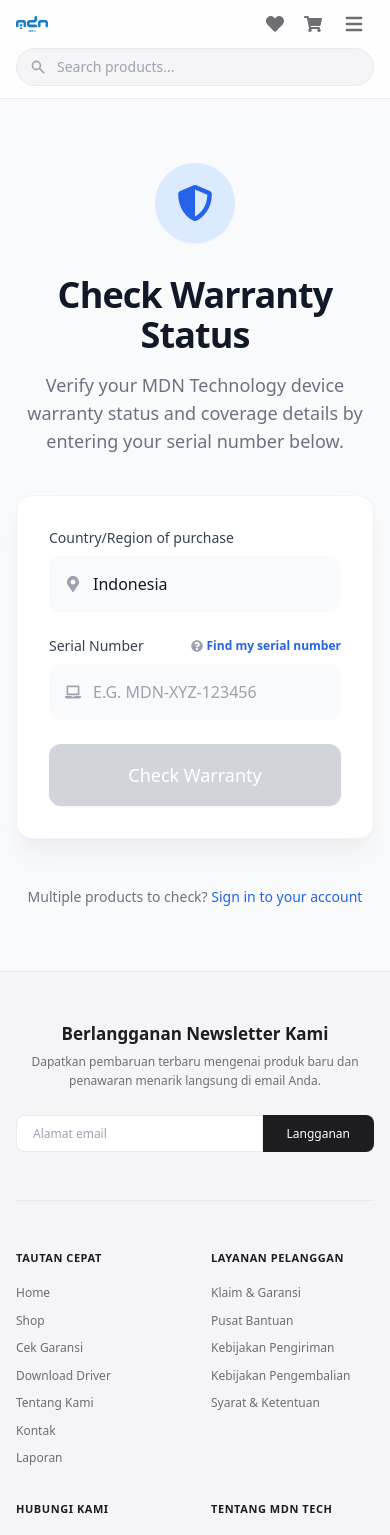
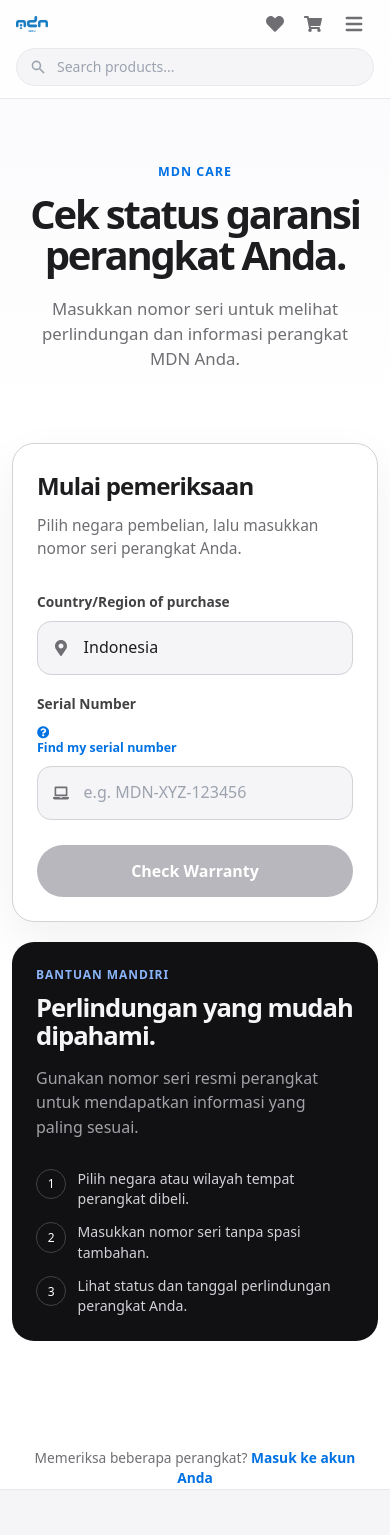
Before and after one commit to suryadharmabakti/MDN, a Next.js app: page /cek-garansi in a window 390 px wide. Shown: the top 1535 px of the page. Built offline with nearby package versions, Linux system fonts and the light colour scheme.

Commit message:
feat: refresh warranty page

```diff
--- /dev/null
+++ b/src/app/(main)/apple-v3-pages.module.css
@@ -0,0 +1,63 @@
+.appleV3 {
+  --v3-ink: #1d1d1f;
+  --v3-muted: #6e6e73;
+  --v3-line: #d2d2d7;
+  --v3-surface: #f5f5f7;
+  --v3-blue: #0071e3;
+  color: var(--v3-ink);
+  background: #fff;
+}
+
+.appleV3 *, .appleV3 *::before, .appleV3 *::after { box-sizing: border-box; }
+
+.warrantyPage { min-height: 100vh; }
+.warrantyHero { padding: clamp(4.5rem, 9vw, 7.75rem) 1.25rem 3.5rem; text-align: center; background: linear-gradient(180deg, #fbfbfd 0%, #fff 100%); }
+.eyebrow { margin: 0 0 .72rem; color: var(--v3-blue); font-size: .78rem; font-weight: 650; letter-spacing: .08em; text-transform: uppercase; }
+.warrantyTitle { max-width: 760px; margin: 0 auto; font-size: clamp(2.5rem, 5.3vw, 4.7rem); font-weight: 650; letter-spacing: -.055em; line-height: 1.04; }
+.warrantyLead { max-width: 610px; margin: 1.3rem auto 0; color: var(--v3-muted); font-size: clamp(1.05rem, 1.9vw, 1.3rem); line-height: 1.48; }
+
+.warrantyMain { width: min(100% - 2.5rem, 1080px); margin: 0 auto; padding: 1rem 0 clamp(5rem, 9vw, 8rem); }
+.warrantyGrid { display: grid; grid-template-columns: minmax(0, 1.15fr) minmax(270px, .85fr); gap: clamp(1.25rem, 4vw, 4rem); align-items: start; }
+.formPanel { padding: clamp(1.5rem, 4vw, 3rem); background: #fff; border: 1px solid var(--v3-line); border-radius: 28px; box-shadow: 0 18px 48px rgba(0,0,0,.06); }
+.panelTitle { margin: 0; font-size: clamp(1.5rem, 2.4vw, 2rem); font-weight: 650; letter-spacing: -.035em; }
+.panelIntro { margin: .65rem 0 2rem; color: var(--v3-muted); font-size: .97rem; }
+.fieldGroup { margin-top: 1.2rem; }
+.fieldLabel { display: flex; align-items: center; justify-content: space-between; gap: .75rem; margin-bottom: .55rem; color: #424245; font-size: .86rem; font-weight: 600; }
+.fieldControl { position: relative; }
+.fieldIcon { position: absolute; top: 50%; left: 1rem; z-index: 1; transform: translateY(-50%); color: var(--v3-muted); pointer-events: none; }
+.select, .input { width: 100%; min-height: 54px; padding: .85rem 1rem .85rem 2.85rem; border: 1px solid var(--v3-line); border-radius: 14px; outline: none; color: var(--v3-ink); background: var(--v3-surface); font: inherit; transition: border-color .2s ease, box-shadow .2s ease, background .2s ease; }
+.select { appearance: none; cursor: pointer; }
+.select:focus, .input:focus { border-color: var(--v3-blue); background: #fff; box-shadow: 0 0 0 4px rgba(0,113,227,.16); }
+.helpButton { appearance: none; border: 0; padding: 0; color: var(--v3-blue); background: transparent; font-size: .78rem; font-weight: 600; cursor: pointer; }
+.helpButton:hover { text-decoration: underline; }
+.serialHelp { margin-top: .75rem; padding: 1rem 1.05rem; border: 1px solid #c7ddf8; border-radius: 14px; color: #424245; background: #f2f8ff; font-size: .82rem; line-height: 1.5; }
+.serialHelp p { margin: 0 0 .45rem; color: var(--v3-ink); font-weight: 650; }
+.serialHelp ul { margin: 0; padding-left: 1.15rem; }
+.serialHelp code { padding: .1rem .3rem; border: 1px solid #c7ddf8; border-radius: 5px; background: #fff; font-size: .75rem; }
+.submit { width: 100%; min-height: 52px; margin-top: 1.6rem; border: 0; border-radius: 999px; color: #fff; background: var(--v3-blue); font: inherit; font-weight: 600; cursor: pointer; transition: transform .2s ease, background .2s ease, box-shadow .2s ease; }
+.submit:hover:not(:disabled) { background: #0077ed; box-shadow: 0 8px 20px rgba(0,113,227,.22); transform: translateY(-1px); }
+.submit:disabled { background: #b7b7bd; cursor: not-allowed; }
+.result { margin-top: 1.5rem; padding: 1.25rem; border: 1px solid var(--v3-line); border-radius: 18px; }
+.success { border-color: #b9e5c9; background: #f5fff8; }
+.failure { border-color: #f3c7c7; background: #fff8f8; }
+.resultHeader { display: flex; align-items: center; gap: .8rem; margin-bottom: 1rem; }
+.statusIcon { display: grid; width: 2.5rem; height: 2.5rem; place-items: center; border-radius: 50%; }
+.success .statusIcon { color: #198754; background: #d9f6e5; }
+.failure .statusIcon { color: #c5221f; background: #ffdfde; }
+.resultTitle { margin: 0; font-size: 1rem; font-weight: 650; }
+.serial { margin: .15rem 0 0; color: var(--v3-muted); font: .75rem ui-monospace, SFMono-Regular, Menlo, monospace; }
+.resultCard { overflow: hidden; border: 1px solid rgba(0,0,0,.06); border-radius: 14px; background: #fff; }
+.resultRow { display: flex; justify-content: space-between; gap: 1rem; padding: .9rem 1rem; border-bottom: 1px solid #eeeef0; font-size: .86rem; }
+.resultRow:last-child { border-bottom: 0; }
+.resultRow span { color: var(--v3-muted); }
+.resultRow strong { text-align: right; font-weight: 600; }
+.badge { display: inline-flex; align-items: center; padding: .2rem .55rem; border-radius: 999px; font-size: .72rem; font-weight: 650; }
+.active { color: #157347; background: #d9f6e5; }.expired { color: #b42318; background: #ffdfde; }
+.support { margin: .9rem 0 0; color: var(--v3-muted); font-size: .8rem; text-align: center; }.support a, .signIn a { color: var(--v3-blue); font-weight: 600; }.support a:hover, .signIn a:hover { text-decoration: underline; }
+.sidePanel { padding: clamp(1.5rem, 3vw, 2.25rem); border-radius: 28px; color: #f5f5f7; background: #111114; }
+.sideKicker { margin: 0 0 .65rem; color: #8ab4f8; font-size: .75rem; font-weight: 650; letter-spacing: .08em; text-transform: uppercase; }
+.sidePanel h2 { margin: 0; font-size: clamp(1.6rem, 2.7vw, 2.2rem); font-weight: 650; letter-spacing: -.04em; line-height: 1.08; }.sidePanel > p:not(.sideKicker) { margin: 1rem 0 0; color: #a1a1a6; line-height: 1.55; }
+.steps { display: grid; gap: .8rem; margin: 1.8rem 0 0; padding: 0; list-style: none; }.steps li { display: grid; grid-template-columns: 1.9rem 1fr; gap: .7rem; align-items: start; color: #d2d2d7; font-size: .88rem; line-height: 1.45; }.stepNumber { display: grid; width: 1.9rem; height: 1.9rem; place-items: center; border: 1px solid #424245; border-radius: 50%; color: #fff; font-size: .75rem; }
+.signIn { width: min(100% - 2.5rem, 1080px); margin: 1.7rem auto 0; color: var(--v3-muted); font-size: .86rem; text-align: center; }
+@media (max-width: 760px) { .warrantyHero { padding-top: 4rem; }.warrantyMain { width: min(100% - 1.5rem, 1080px); }.warrantyGrid { grid-template-columns: 1fr; }.formPanel, .sidePanel { border-radius: 22px; }.fieldLabel { align-items: flex-start; flex-direction: column; }.resultRow { align-items: flex-start; flex-direction: column; gap: .25rem; }.resultRow strong { text-align: left; } }
+@media (prefers-reduced-motion: reduce) { .appleV3 *, .appleV3 *::before, .appleV3 *::after { transition: none !important; } }
--- a/src/app/(main)/cek-garansi/page.tsx
+++ b/src/app/(main)/cek-garansi/page.tsx
@@ -2,7 +2,8 @@
 
 import { useState } from "react";
 import Link from "next/link";
-import { FaLaptop, FaMapMarkerAlt, FaQuestionCircle, FaShieldAlt } from "react-icons/fa";
+import { FaLaptop, FaMapMarkerAlt, FaQuestionCircle } from "react-icons/fa";
+import styles from "../apple-v3-pages.module.css";
 
 export default function CheckWarrantyPage() {
     const [sn, setSn] = useState("");
@@ -31,39 +32,33 @@ export default function CheckWarrantyPage() {
     };
 
     return (
-        <div className="min-h-screen bg-gray-50 flex flex-col items-center py-16 px-4 sm:px-6 lg:px-8">
-            {/* Header Symbol */}
-            <div className="mb-8">
-                <div className="w-20 h-20 bg-primary-100 rounded-full flex items-center justify-center mx-auto shadow-sm">
-                    <FaShieldAlt className="text-4xl text-primary-600" />
-                </div>
-            </div>
+        <main className={`${styles.appleV3} apple-v2 ${styles.warrantyPage} page-warranty`}>
+            <section className={styles.warrantyHero}>
+                <p className={styles.eyebrow}>MDN Care</p>
+                <h1 className={styles.warrantyTitle}>Cek status garansi perangkat Anda.</h1>
+                <p className={styles.warrantyLead}>Masukkan nomor seri untuk melihat perlindungan dan informasi perangkat MDN Anda.</p>
+            </section>
 
-            <div className="text-center mb-10 max-w-2xl mx-auto">
-                <h1 className="text-4xl md:text-4xl font-bold text-gray-900 tracking-tight mb-4">
-                    Check Warranty Status
-                </h1>
-                <p className="text-lg text-gray-500">
-                    Verify your MDN Technology device warranty status and coverage details by entering your serial number below.
-                </p>
-            </div>
-
-            <div className="w-full max-w-xl bg-white rounded-2xl shadow-xl shadow-gray-200/50 border border-gray-100 p-8 md:p-10">
-                <form onSubmit={onSearch} className="space-y-6">
+            <div className={styles.warrantyMain}>
+                <div className={styles.warrantyGrid}>
+                    <section className={styles.formPanel} aria-labelledby="warranty-form-title">
+                        <h2 id="warranty-form-title" className={styles.panelTitle}>Mulai pemeriksaan</h2>
+                        <p className={styles.panelIntro}>Pilih negara pembelian, lalu masukkan nomor seri perangkat Anda.</p>
+                        <form onSubmit={onSearch}>
 
                     {/* Country Field */}
-                    <div className="space-y-2">
-                        <label className="block text-sm font-medium text-gray-700">
+                    <div className={styles.fieldGroup}>
+                        <label className={styles.fieldLabel}>
                             Country/Region of purchase
                         </label>
-                        <div className="relative">
-                            <div className="absolute inset-y-0 left-0 pl-4 flex items-center pointer-events-none">
-                                <FaMapMarkerAlt className="text-gray-400" />
+                        <div className={styles.fieldControl}>
+                            <div className={styles.fieldIcon}>
+                                <FaMapMarkerAlt />
                             </div>
                             <select
                                 value={country}
                                 onChange={(e) => setCountry(e.target.value)}
-                                className="block w-full pl-11 pr-10 py-4 text-base border-gray-200 bg-gray-50 focus:outline-none focus:ring-2 focus:ring-primary-500 focus:border-primary-500 rounded-xl transition-colors appearance-none cursor-pointer"
+                                className={styles.select}
                             >
                                 <option value="Indonesia">Indonesia</option>
                                 <option value="Malaysia">Malaysia</option>
@@ -74,38 +69,38 @@ export default function CheckWarrantyPage() {
                     </div>
 
                     {/* Serial Number Field */}
-                    <div className="space-y-2">
-                        <label className="block text-sm font-medium text-gray-700 flex justify-between items-center">
+                    <div className={styles.fieldGroup}>
+                        <label className={styles.fieldLabel}>
                             <span>Serial Number</span>
                             <button
                                 type="button"
                                 onClick={() => setShowSnHelp(!showSnHelp)}
-                                className="text-primary-600 hover:text-primary-700 text-xs flex items-center gap-1 font-semibold group cursor-pointer"
+                                className={styles.helpButton}
                             >
-                                <FaQuestionCircle className="text-gray-400 group-hover:text-primary-600 transition-colors" />
+                                <FaQuestionCircle />
                                 {showSnHelp ? "Tutup panduan" : "Find my serial number"}
                             </button>
                         </label>
-                        <div className="relative">
-                            <div className="absolute inset-y-0 left-0 pl-4 flex items-center pointer-events-none">
-                                <FaLaptop className="text-gray-400" />
+                        <div className={styles.fieldControl}>
+                            <div className={styles.fieldIcon}>
+                                <FaLaptop />
                             </div>
                             <input
                                 type="text"
                                 value={sn}
                                 onChange={(e) => setSn(e.target.value)}
                                 placeholder="e.g. MDN-XYZ-123456"
-                                className="block w-full pl-11 pr-4 py-4 text-base border-gray-200 bg-gray-50 focus:outline-none focus:ring-2 focus:ring-primary-500 focus:border-primary-500 rounded-xl transition-colors placeholder-gray-400 uppercase"
+                                className={styles.input}
                                 required
                             />
                         </div>
                         {showSnHelp && (
-                            <div className="bg-primary-50/70 border border-primary-200 rounded-xl p-4 text-xs text-gray-700 space-y-1.5 animate-in fade-in duration-200">
-                                <p className="font-semibold text-primary-900">Cara menemukan Nomor Seri perangkat Anda:</p>
-                                <ul className="list-disc pl-4 space-y-1 text-gray-600">
+                            <div className={styles.serialHelp}>
+                                <p>Cara menemukan Nomor Seri perangkat Anda:</p>
+                                <ul>
                                     <li><strong>Laptop:</strong> Cek stiker barcode di bagian bawah bodi laptop atau pada kardus kemasan resmi.</li>
                                     <li><strong>PC / Desktop:</strong> Cek stiker di bagian belakang atau samping casing.</li>
-                                    <li><strong>Windows:</strong> Buka Command Prompt (cmd) lalu ketik <code className="bg-white px-1.5 py-0.5 rounded border border-primary-200 font-mono">wmic bios get serialnumber</code> lalu tekan Enter.</li>
+                                    <li><strong>Windows:</strong> Buka Command Prompt (cmd) lalu ketik <code>wmic bios get serialnumber</code> lalu tekan Enter.</li>
                                 </ul>
                             </div>
                         )}
@@ -114,10 +109,7 @@ export default function CheckWarrantyPage() {
                     <button
                         type="submit"
                         disabled={loading || !sn}
-                        className={`w-full flex justify-center py-4 px-4 border border-transparent rounded-xl shadow-sm text-lg font-medium text-white ${loading || !sn
-                                ? "bg-gray-300 cursor-not-allowed"
-                                : "bg-primary-600 hover:bg-primary-700 shadow-primary-500/30 hover:shadow-lg transition-all"
-                            }`}
+                        className={styles.submit}
                     >
                         {loading ? "Checking Database..." : "Check Warranty"}
                     </button>
@@ -125,51 +117,49 @@ export default function CheckWarrantyPage() {
 
                 {/* Results Area */}
                 {hasSearched && (
-                    <div className={`mt-8 p-6 rounded-2xl border ${loading ? "hidden" :
-                            result?.ok ? "bg-green-50/50 border-green-100" : "bg-red-50/50 border-red-100"
-                        }`}>
+                    <div className={`${styles.result} ${loading ? "hidden" : result?.ok ? styles.success : styles.failure}`}>
                         {result?.ok ? (
-                            <div className="animate-in fade-in slide-in-from-bottom-4 duration-500">
-                                <div className="flex items-center gap-3 mb-4">
-                                    <div className="w-10 h-10 rounded-full bg-green-100 flex items-center justify-center shrink-0">
-                                        <svg className="w-6 h-6 text-green-600" fill="none" stroke="currentColor" viewBox="0 0 24 24">
+                            <div>
+                                <div className={styles.resultHeader}>
+                                    <div className={styles.statusIcon}>
+                                        <svg width="22" height="22" fill="none" stroke="currentColor" viewBox="0 0 24 24">
                                             <path strokeLinecap="round" strokeLinejoin="round" strokeWidth="2" d="M5 13l4 4L19 7" />
                                         </svg>
                                     </div>
                                     <div>
-                                        <h3 className="text-lg font-medium text-gray-900">Device Found</h3>
-                                        <p className="text-sm text-gray-500 font-mono">{result.data.serialNumber}</p>
+                                        <h3 className={styles.resultTitle}>Perangkat ditemukan</h3>
+                                        <p className={styles.serial}>{result.data.serialNumber}</p>
                                     </div>
                                 </div>
 
-                                <div className="bg-white rounded-xl p-4 border border-green-100 space-y-3 shadow-sm">
-                                    <div className="flex justify-between items-center py-2 border-b border-gray-50">
-                                        <span className="text-gray-500 text-sm">Product Model</span>
-                                        <span className="font-medium text-gray-900 text-right">{result.data.modelName || "MDN Device"}</span>
+                                <div className={styles.resultCard}>
+                                    <div className={styles.resultRow}>
+                                        <span>Model produk</span>
+                                        <strong>{result.data.modelName || "MDN Device"}</strong>
                                     </div>
 
                                     {result.data.warrantyUntil && (
                                         <>
-                                            <div className="flex justify-between items-center py-2 border-b border-gray-50">
-                                                <span className="text-gray-500 text-sm">Warranty Expiration</span>
-                                                <span className="font-medium text-gray-900">
+                                            <div className={styles.resultRow}>
+                                                <span>Masa garansi berakhir</span>
+                                                <strong>
                                                     {new Date(result.data.warrantyUntil).toLocaleDateString("id-ID", {
                                                         year: 'numeric',
                                                         month: 'long',
                                                         day: 'numeric'
                                                     })}
-                                                </span>
+                                                </strong>
                                             </div>
-                                            <div className="flex justify-between items-center py-2">
-                                                <span className="text-gray-500 text-sm">Status</span>
+                                            <div className={styles.resultRow}>
+                                                <span>Status</span>
                                                 {result.data.warrantyValid ? (
-                                                    <span className="inline-flex items-center px-2.5 py-0.5 rounded-full text-xs font-medium leading-4 bg-green-100 text-green-800">
-                                                        Active
-                                                    </span>
+                                                    <strong className={`${styles.badge} ${styles.active}`}>
+                                                        Aktif
+                                                    </strong>
                                                 ) : (
-                                                    <span className="inline-flex items-center px-2.5 py-0.5 rounded-full text-xs font-medium leading-4 bg-red-100 text-red-800">
-                                                        Expired
-                                                    </span>
+                                                    <strong className={`${styles.badge} ${styles.expired}`}>
+                                                        Berakhir
+                                                    </strong>
                                                 )}
                                             </div>
                                         </>
@@ -177,29 +167,38 @@ export default function CheckWarrantyPage() {
                                 </div>
                             </div>
                         ) : (
-                            <div className="animate-in fade-in slide-in-from-bottom-4 duration-500 text-center py-4">
-                                <div className="w-12 h-12 rounded-full bg-red-100 flex items-center justify-center mx-auto mb-3">
-                                    <svg className="w-6 h-6 text-red-600" fill="none" stroke="currentColor" viewBox="0 0 24 24">
+                            <div className="text-center py-2">
+                                <div className={`${styles.statusIcon} mx-auto mb-3`}>
+                                    <svg width="22" height="22" fill="none" stroke="currentColor" viewBox="0 0 24 24">
                                         <path strokeLinecap="round" strokeLinejoin="round" strokeWidth="2" d="M6 18L18 6M6 6l12 12" />
                                     </svg>
                                 </div>
-                                <h3 className="text-lg font-medium text-gray-900 mb-1">Device Not Found</h3>
-                                <p className="text-sm text-gray-600">
+                                <h3 className={styles.resultTitle}>Perangkat tidak ditemukan</h3>
+                                <p className={`${styles.panelIntro} mt-1 mb-0`}>
                                     {result?.error || result?.message || "We couldn't find a device with that serial number. Please check the number and try again."}
                                 </p>
-                                <div className="mt-4 pt-4 border-t border-red-100">
-                                    <p className="text-xs text-gray-500">Need help? <Link href="/hubungi-kami" className="text-primary-600 font-medium hover:underline">Contact Support</Link></p>
+                                <div className={styles.support}>
+                                    <p>Butuh bantuan? <Link href="/hubungi-kami">Hubungi dukungan MDN</Link></p>
                                 </div>
                             </div>
                         )}
                     </div>
                 )}
+                    </section>
+
+                    <aside className={styles.sidePanel}>
+                        <p className={styles.sideKicker}>Bantuan mandiri</p>
+                        <h2>Perlindungan yang mudah dipahami.</h2>
+                        <p>Gunakan nomor seri resmi perangkat untuk mendapatkan informasi yang paling sesuai.</p>
+                        <ol className={styles.steps}>
+                            <li><span className={styles.stepNumber}>1</span><span>Pilih negara atau wilayah tempat perangkat dibeli.</span></li>
+                            <li><span className={styles.stepNumber}>2</span><span>Masukkan nomor seri tanpa spasi tambahan.</span></li>
+                            <li><span className={styles.stepNumber}>3</span><span>Lihat status dan tanggal perlindungan perangkat Anda.</span></li>
+                        </ol>
+                    </aside>
+                </div>
             </div>
-
-            {/* Help section beneath form */}
-            <div className="mt-12 text-center text-sm text-gray-500">
-                <p>Multiple products to check? <Link href="/login" className="text-primary-600 font-medium hover:underline">Sign in to your account</Link></p>
-            </div>
-        </div>
+            <p className={styles.signIn}>Memeriksa beberapa perangkat? <Link href="/login">Masuk ke akun Anda</Link></p>
+        </main>
     );
 }
```
